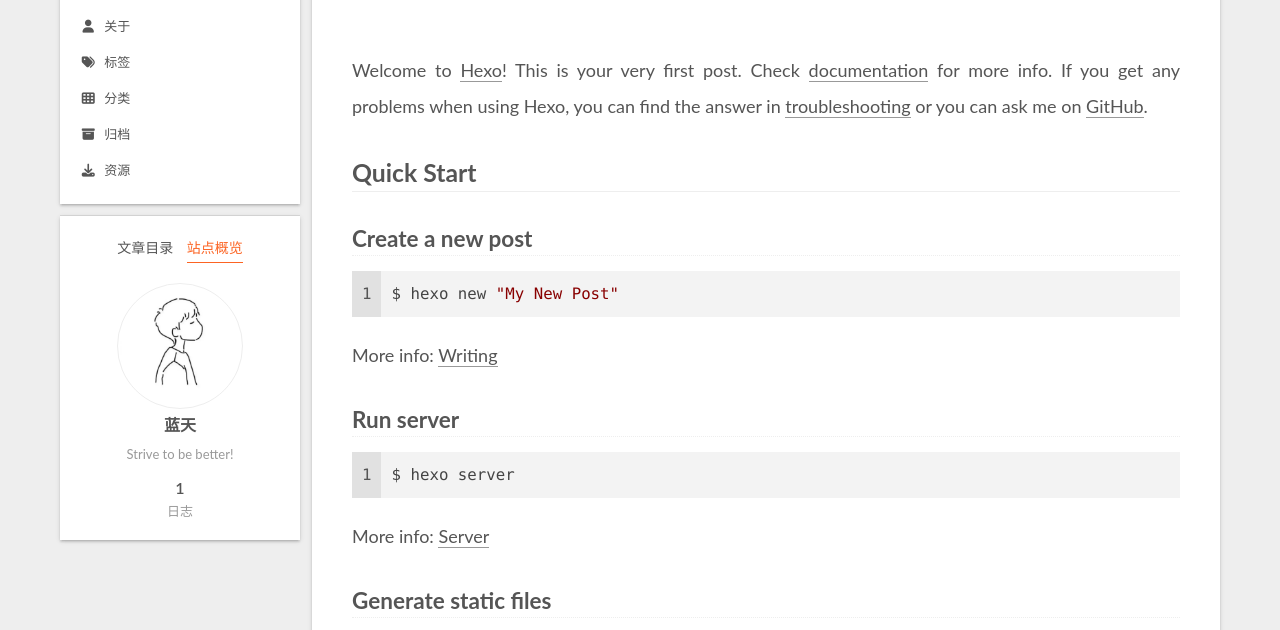
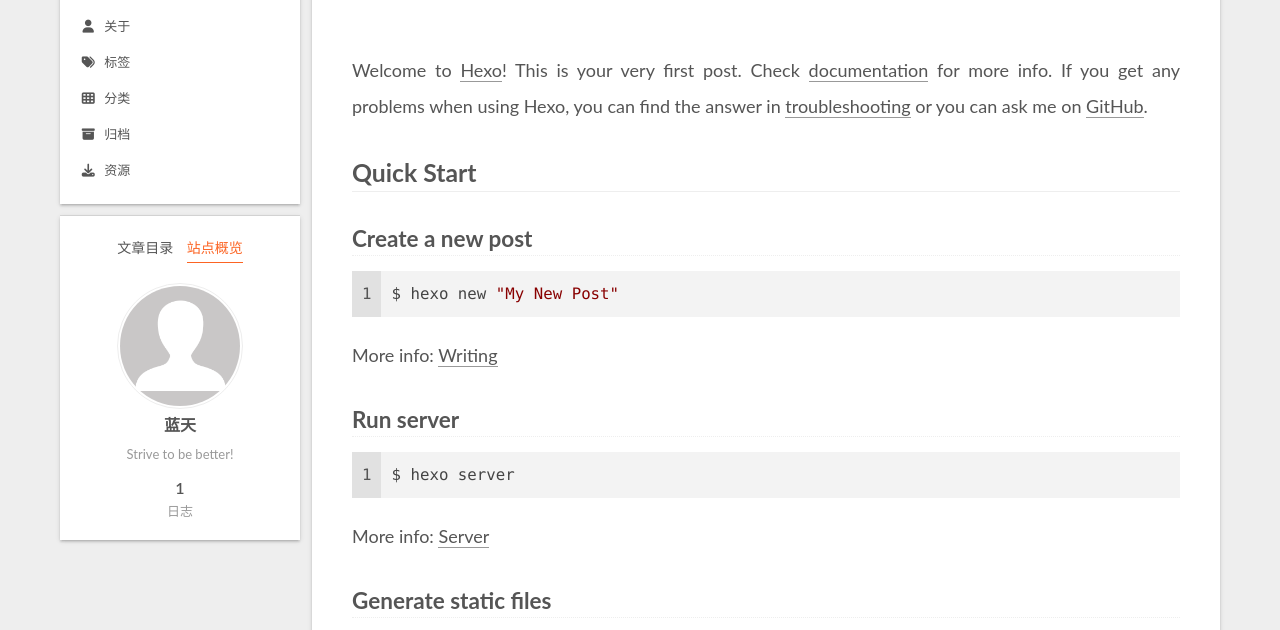
Before and after one commit to listline/listline.github.io, a plain HTML site: page 2023/09/16/hello-world/index.html in a window 1280 px wide. Both pictures are taken after a click on the item "站点概览". Shown: the part 122-752 px from the top of the page. Drawn offline with nearby package versions, Linux system fonts and the light colour scheme.

Commit message:
Site updated: 2023-09-16 20:10:20

```diff
--- a/2023/09/16/hello-world/index.html
+++ b/2023/09/16/hello-world/index.html
@@ -118,7 +118,7 @@
         <div class="site-overview-wrap sidebar-panel">
           <div class="site-author animated" itemprop="author" itemscope itemtype="http://schema.org/Person">
     <img class="site-author-image" itemprop="image" alt="蓝天"
-      src="/images/avatar.png">
+      src="/images/avatar.gif">
   <p class="site-author-name" itemprop="name">蓝天</p>
   <div class="site-description" itemprop="description">Strive to be better!</div>
 </div>
@@ -157,7 +157,7 @@
     <link itemprop="mainEntityOfPage" href="http://example.com/2023/09/16/hello-world/">
 
     <span hidden itemprop="author" itemscope itemtype="http://schema.org/Person">
-      <meta itemprop="image" content="/images/avatar.png">
+      <meta itemprop="image" content="/images/avatar.gif">
       <meta itemprop="name" content="蓝天">
     </span>
 
```
Also changed, not shown: about/index.html (+1 -1 lines), archives/2023/09/index.html (+1 -1 lines), archives/2023/index.html (+1 -1 lines), archives/index.html (+1 -1 lines), categories/index.html (+1 -1 lines), index.html (+2 -2 lines), resources/index.html (+1 -1 lines), tags/index.html (+1 -1 lines).
